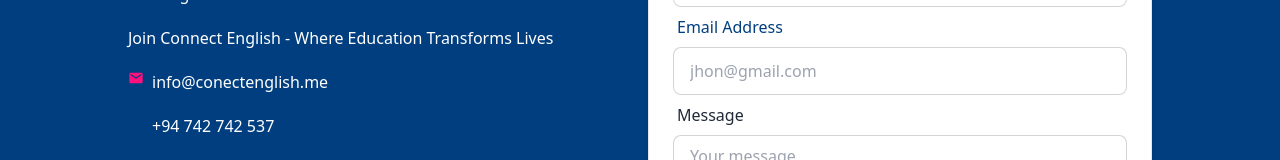
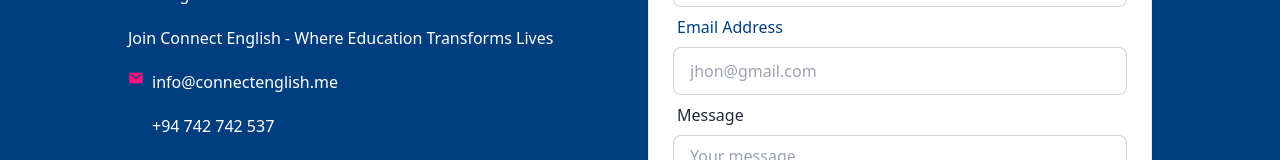
Before and after one commit to connect-english/ce-website, a React (Vite) app: page /contact-us in a window 1280 px wide. Shown: the part 266-426 px from the top of the page. Built offline with nearby package versions, Linux system fonts and the light colour scheme; some icons are missing.

Commit message:
fixed typo issue

```diff
--- a/src/components/footer/ContactUs.tsx
+++ b/src/components/footer/ContactUs.tsx
@@ -57,7 +57,7 @@ const ContactUs: FC<Props> = () => {
               <div className="text-3xl text-ce-pink lg:text-base ">
                 <MdEmail />
               </div>
-              <p className="ml-2 text-ce-white md:text-xl lg:text-base ">info@conectenglish.me</p>
+              <p className="ml-2 text-ce-white md:text-xl lg:text-base ">info@connectenglish.me</p>
             </div>
             <div className="flex mt-5">
               <div className="text-3xl lg:text-base text-ce-pink">
```
